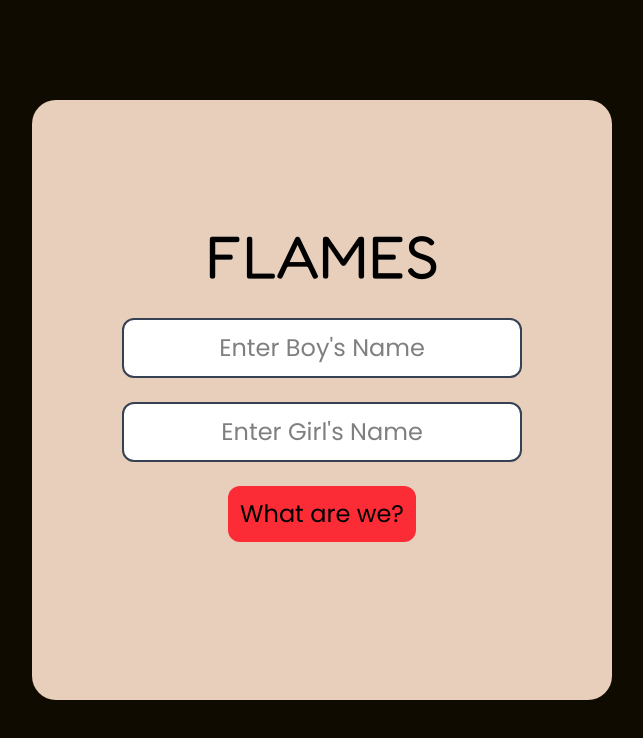
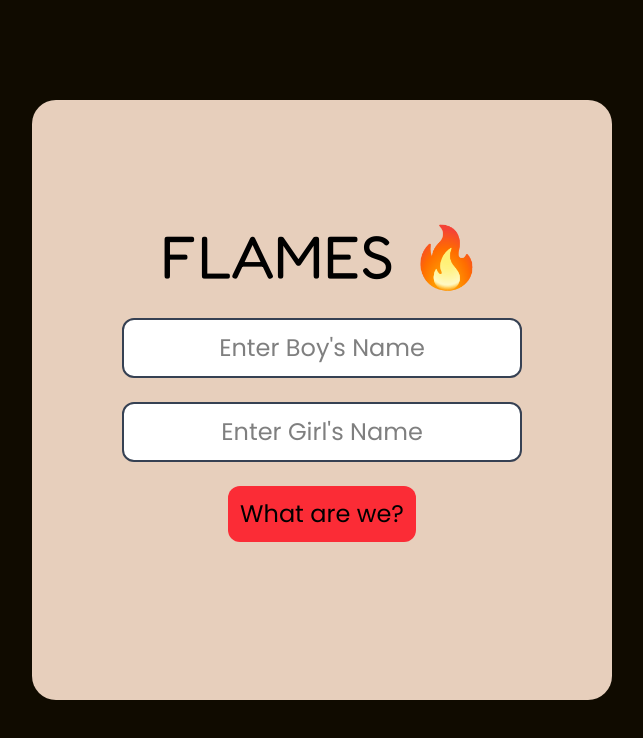
Before and after one commit to pushkarcodes10/Flames-Game, a website: page src/index.html in a window 1280 px wide. Shown: the whole page, without its empty margins (318-961 px from the left). Drawn offline with Linux system fonts and the light colour scheme.

Commit message:
index.html

```diff
--- a/src/index.html
+++ b/src/index.html
@@ -3,12 +3,12 @@
 <head>
     <meta charset="UTF-8">
     <meta name="viewport" content="width=device-width, initial-scale=1.0">
-    <title>Flames-Game</title>
+    <title>Flames-Game 🔥</title>
     <link rel="stylesheet" href="/src/output.css">
 </head>
 <body class="bg-pitch-black h-screen flex items-center justify-center">
     <div id="main-card" class="bg-beige-light w-145 h-150 rounded-3xl p-8 flex justify-center items-center flex-col ">
-        <h2 class="text-center text-6xl font-fredoka ">FLAMES</h2>
+        <h2 class="text-center text-6xl font-fredoka ">FLAMES 🔥</h2>
         <form class="mt-8 flex flex-col justify-center items-center">
             <input id="boy-name" class="border-gray-700 border-2 w-100 text-center p-3 text-2xl rounded-xl bg-white font-poppins" placeholder="Enter Boy's Name" type="text" required>  <br>
             <input id="girl-name" class="border-gray-700 border-2 w-100 text-center p-3 text-2xl rounded-xl bg-white font-poppins" placeholder="Enter Girl's Name" type="text" required>    <br>
```
